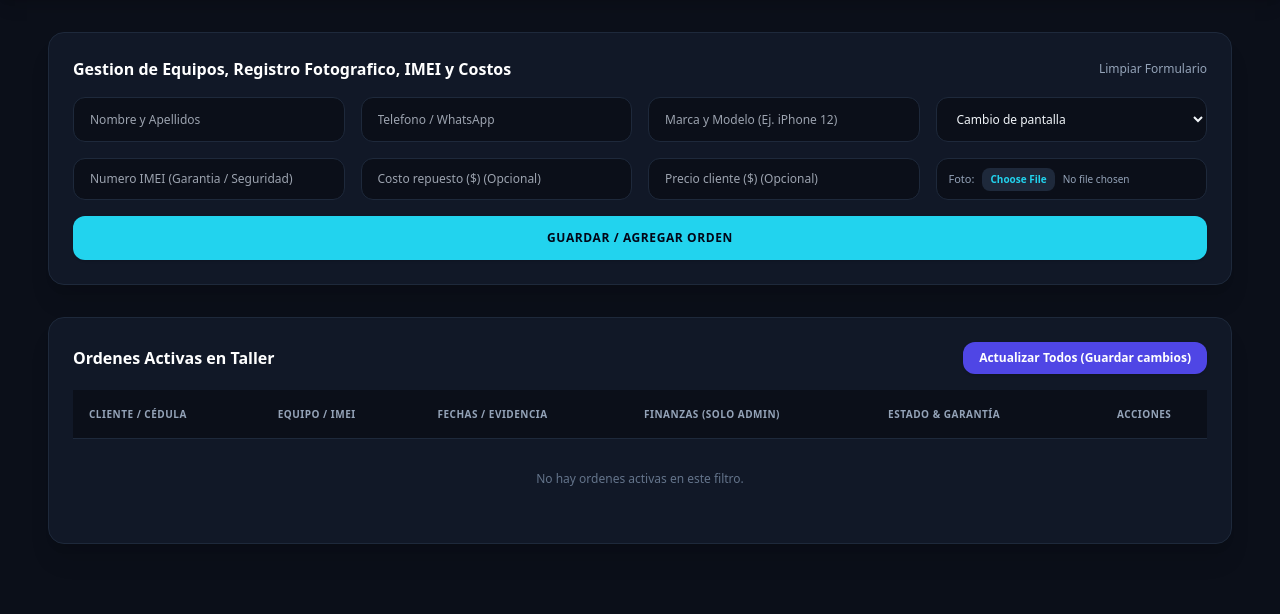
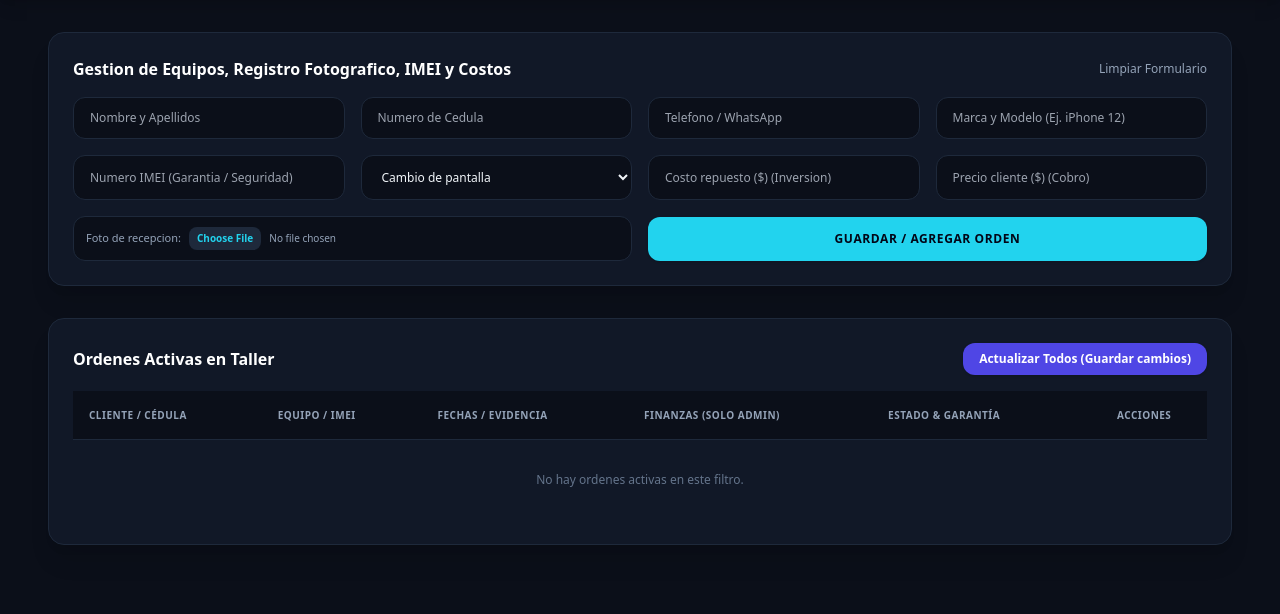
Before and after one commit to juandavidnaranjomaya-ship-it/jd_tech_taller, a Flask app: template templates/admin.html in a window 1280 px wide. Shown: the part 67-681 px from the top of the page. Run offline with Flask 3, Linux system fonts and the light colour scheme; the template is opened without the code that fills it, so the values that code supplies are empty; some libraries are stand-ins or nearby versions.

Commit message:
Update admin.html

```diff
--- a/templates/admin.html
+++ b/templates/admin.html
@@ -6,8 +6,20 @@
     <title>JD TECH - Panel Administrador</title>
     <script src="https://cdn.tailwindcss.com"></script>
     <script>
-        function cargarParaEditar(id, cliente, telefono, equipo, imei, problema, costo_rep, costo_total) {
-            document.getElementById('input_orden_id').value = id;
+        function verificarOtroAdmin(select) {
+            const inputOtro = document.getElementById('div_otro_admin');
+            if (select.value === 'Otro') {
+                inputOtro.classList.remove('hidden');
+                document.getElementById('problema_otro_admin').required = true;
+            } else {
+                inputOtro.classList.add('hidden');
+                document.getElementById('problema_otro_admin').required = false;
+            }
+        }
+
+        function cargarParaEditar(cedula, cliente, telefono, equipo, imei, problema, costo_rep, costo_total) {
+            document.getElementById('input_cedula_original').value = cedula;
+            document.getElementById('input_cedula').value = cedula;
             document.getElementById('input_cliente').value = cliente;
             document.getElementById('input_telefono').value = telefono;
             document.getElementById('input_equipo').value = equipo;
@@ -24,12 +36,20 @@
                     break;
                 }
             }
+            if (!encontrado) {
+                selectProblema.value = 'Otro';
+                verificarOtroAdmin(selectProblema);
+                document.getElementById('problema_otro_admin').value = problema;
+            } else {
+                document.getElementById('div_otro_admin').classList.add('hidden');
+            }
             window.scrollTo({ top: 0, behavior: 'smooth' });
         }
 
         function limpiarFormularioAdmin() {
-            document.getElementById('input_orden_id').value = '';
+            document.getElementById('input_cedula_original').value = '';
             document.getElementById('form_gestion').reset();
+            document.getElementById('div_otro_admin').classList.add('hidden');
         }
     </script>
 </head>
@@ -67,36 +87,43 @@
             </div>
 
             <form id="form_gestion" action="/crear-orden" method="POST" enctype="multipart/form-data" class="space-y-4">
-                <input type="hidden" name="orden_id" id="input_orden_id">
+                <input type="hidden" name="cedula_original" id="input_cedula_original">
 
                 <div class="grid grid-cols-1 md:grid-cols-4 gap-4">
                     <input type="text" id="input_cliente" name="cliente" required placeholder="Nombre y Apellidos" class="px-4 py-3 bg-[#0b0f19] border border-slate-800 rounded-xl text-xs text-slate-100 focus:border-cyan-500 focus:outline-none">
+                    <input type="text" id="input_cedula" name="cedula" required placeholder="Numero de Cedula" class="px-4 py-3 bg-[#0b0f19] border border-slate-800 rounded-xl text-xs text-slate-100 focus:border-cyan-500 focus:outline-none">
                     <input type="text" id="input_telefono" name="telefono" required placeholder="Telefono / WhatsApp" class="px-4 py-3 bg-[#0b0f19] border border-slate-800 rounded-xl text-xs text-slate-100 focus:border-cyan-500 focus:outline-none">
                     <input type="text" id="input_equipo" name="equipo" required placeholder="Marca y Modelo (Ej. iPhone 12)" class="px-4 py-3 bg-[#0b0f19] border border-slate-800 rounded-xl text-xs text-slate-100 focus:border-cyan-500 focus:outline-none">
-                    <select id="select_problema_admin" name="problema" class="px-4 py-3 bg-[#0b0f19] border border-slate-800 rounded-xl text-xs text-slate-100 focus:border-cyan-500 focus:outline-none">
+                </div>
+
+                <div class="grid grid-cols-1 md:grid-cols-4 gap-4">
+                    <input type="text" id="input_imei" name="imei" placeholder="Numero IMEI (Garantia / Seguridad)" class="px-4 py-3 bg-[#0b0f19] border border-slate-800 rounded-xl text-xs text-slate-100 focus:border-cyan-500 focus:outline-none">
+                    <select id="select_problema_admin" name="problema" onchange="verificarOtroAdmin(this)" class="px-4 py-3 bg-[#0b0f19] border border-slate-800 rounded-xl text-xs text-slate-100 focus:border-cyan-500 focus:outline-none">
                         <option value="Cambio de pantalla">Cambio de pantalla</option>
                         <option value="Pin de carga">Pin de carga</option>
                         <option value="Cambio de bateria">Cambio de bateria</option>
                         <option value="Dano por agua">Dano por agua</option>
                         <option value="Diagnostico general">Diagnostico general</option>
-                        <option value="Otro motivo">Otro motivo</option>
+                        <option value="Otro">Otro (Especificar)</option>
                     </select>
+                    <input type="text" id="input_costo_rep" name="costo_rep" placeholder="Costo repuesto ($) (Inversion)" class="px-4 py-3 bg-[#0b0f19] border border-slate-800 rounded-xl text-xs text-slate-100 focus:border-cyan-500 focus:outline-none">
+                    <input type="text" id="input_costo_total" name="costo_total" placeholder="Precio cliente ($) (Cobro)" class="px-4 py-3 bg-[#0b0f19] border border-slate-800 rounded-xl text-xs text-slate-100 focus:border-cyan-500 focus:outline-none">
                 </div>
 
-                <div class="grid grid-cols-1 md:grid-cols-4 gap-4">
-                    <input type="text" id="input_imei" name="imei" placeholder="Numero IMEI (Garantia / Seguridad)" class="px-4 py-3 bg-[#0b0f19] border border-slate-800 rounded-xl text-xs text-slate-100 focus:border-cyan-500 focus:outline-none">
-                    <input type="text" id="input_costo_rep" name="costo_rep" placeholder="Costo repuesto ($) (Opcional)" class="px-4 py-3 bg-[#0b0f19] border border-slate-800 rounded-xl text-xs text-slate-100 focus:border-cyan-500 focus:outline-none">
-                    <input type="text" id="input_costo_total" name="costo_total" placeholder="Precio cliente ($) (Opcional)" class="px-4 py-3 bg-[#0b0f19] border border-slate-800 rounded-xl text-xs text-slate-100 focus:border-cyan-500 focus:outline-none">
+                <div id="div_otro_admin" class="hidden">
+                    <label class="block text-xs font-medium text-cyan-400 mb-1">Especifique la falla:</label>
+                    <input type="text" id="problema_otro_admin" name="problema_otro" placeholder="Describa el problema..." class="w-full px-4 py-2.5 bg-[#0b0f19] border border-cyan-500/50 rounded-xl text-xs text-white focus:outline-none">
+                </div>
 
-                    <div class="bg-[#0b0f19] border border-slate-800 px-3 py-2 rounded-xl flex items-center space-x-2">
-                        <span class="text-[11px] text-slate-400">Foto:</span>
+                <div class="grid grid-cols-1 md:grid-cols-2 gap-4 items-center">
+                    <div class="bg-[#0b0f19] border border-slate-800 px-3 py-2.5 rounded-xl flex items-center space-x-2">
+                        <span class="text-[11px] text-slate-400">Foto de recepcion:</span>
                         <input type="file" name="foto" class="text-[10px] text-slate-400 file:mr-2 file:py-1 file:px-2 file:rounded-lg file:border-0 file:text-[10px] file:font-semibold file:bg-slate-800 file:text-cyan-400">
                     </div>
+                    <button type="submit" class="w-full py-3.5 bg-cyan-400 hover:bg-cyan-300 text-slate-950 font-bold rounded-xl shadow transition text-xs tracking-wider uppercase">
+                        Guardar / Agregar Orden
+                    </button>
                 </div>
-
-                <button type="submit" class="w-full py-3.5 bg-cyan-400 hover:bg-cyan-300 text-slate-950 font-bold rounded-xl shadow transition text-xs tracking-wider uppercase">
-                    Guardar / Agregar Orden
-                </button>
             </form>
         </div>
 
@@ -104,11 +131,9 @@
         <form action="/actualizar-masivo" method="POST" class="bg-[#111827] border border-slate-800 p-6 rounded-2xl shadow-xl space-y-4">
             <div class="flex justify-between items-center">
                 <h3 class="text-base font-bold text-white">Ordenes Activas en Taller</h3>
-                <div class="flex items-center space-x-3">
-                    <button type="submit" class="px-4 py-2 bg-indigo-600 hover:bg-indigo-500 text-white text-xs font-semibold rounded-xl shadow transition">
-                        Actualizar Todos (Guardar cambios)
-                    </button>
-                </div>
+                <button type="submit" class="px-4 py-2 bg-indigo-600 hover:bg-indigo-500 text-white text-xs font-semibold rounded-xl shadow transition">
+                    Actualizar Todos (Guardar cambios)
+                </button>
             </div>
 
             <div class="overflow-x-auto">
@@ -128,8 +153,8 @@
                         <tr class="hover:bg-slate-800/30">
                             <td class="p-4 space-y-1">
                                 <div class="font-bold text-white">{{ o.cliente }}</div>
+                                <div class="text-slate-400">CC: {{ o.cedula }}</div>
                                 <div class="text-slate-400">Tel: {{ o.telefono }}</div>
-                                <div class="text-cyan-400 font-mono">ID: {{ o.id }}</div>
                             </td>
                             <td class="p-4 space-y-1">
                                 <div class="font-semibold text-slate-200">{{ o.equipo }}</div>
@@ -149,14 +174,19 @@
                                 </div>
                             </td>
                             <td class="p-4 space-y-1">
-                                <div class="text-slate-300">Inv: ${{ o.costo_rep }}</div>
-                                <div class="text-emerald-400 font-bold">Cob: ${{ o.costo_total }}</div>
+                                <!-- Inversion en color ambar/rojo suave -->
+                                <div class="text-amber-400 font-semibold">Inversion: ${{ o.costo_rep }}</div>
+                                <div class="text-emerald-400 font-bold">Cobro: ${{ o.costo_total }}</div>
                                 <div class="text-cyan-300 font-bold pt-0.5">
                                     Ganancia: ${{ "{:,}".format(o.ganancia) }}
                                 </div>
                             </td>
                             <td class="p-4 space-y-2">
-                                <select name="estado_{{ o.id }}" class="bg-[#0b0f19] border border-slate-800 px-3 py-1.5 rounded-lg text-cyan-300 font-semibold w-full">
+                                <select name="estado_{{ o.cedula }}" class="bg-[#0b0f19] border border-slate-800 px-3 py-1.5 rounded-lg font-semibold w-full
+                                    {% if o.estado == 'Recibido' %} text-blue-400
+                                    {% elif o.estado == 'En revision' %} text-amber-400
+                                    {% elif o.estado == 'Reparado' %} text-emerald-400
+                                    {% else %} text-purple-400 {% endif %}">
                                     <option value="Recibido" {% if o.estado == 'Recibido' %}selected{% endif %}>Recibido</option>
                                     <option value="En revision" {% if o.estado == 'En revision' %}selected{% endif %}>En revision</option>
                                     <option value="Reparado" {% if o.estado == 'Reparado' %}selected{% endif %}>Reparado</option>
@@ -169,10 +199,10 @@
                                 {% endif %}
                             </td>
                             <td class="p-4 text-center space-x-2">
-                                <button type="button" onclick="cargarParaEditar('{{ o.id }}', '{{ o.cliente }}', '{{ o.telefono }}', '{{ o.equipo }}', '{{ o.imei }}', '{{ o.problema }}', '{{ o.costo_rep }}', '{{ o.costo_total }}')" class="px-3 py-1.5 bg-indigo-950 hover:bg-indigo-900 text-indigo-300 rounded-lg font-semibold border border-indigo-900 transition">
+                                <button type="button" onclick="cargarParaEditar('{{ o.cedula }}', '{{ o.cliente }}', '{{ o.telefono }}', '{{ o.equipo }}', '{{ o.imei }}', '{{ o.problema }}', '{{ o.costo_rep }}', '{{ o.costo_total }}')" class="px-3 py-1.5 bg-indigo-950 hover:bg-indigo-900 text-indigo-300 rounded-lg font-semibold border border-indigo-900 transition">
                                     Editar
                                 </button>
-                                <button type="submit" formaction="/eliminar-orden/{{ o.id }}" class="px-3 py-1.5 bg-red-950 hover:bg-red-900 text-red-300 rounded-lg font-semibold border border-red-900 transition">
+                                <button type="submit" formaction="/eliminar-orden/{{ o.cedula }}" class="px-3 py-1.5 bg-red-950 hover:bg-red-900 text-red-300 rounded-lg font-semibold border border-red-900 transition">
                                     Eliminar
                                 </button>
                             </td>
```
